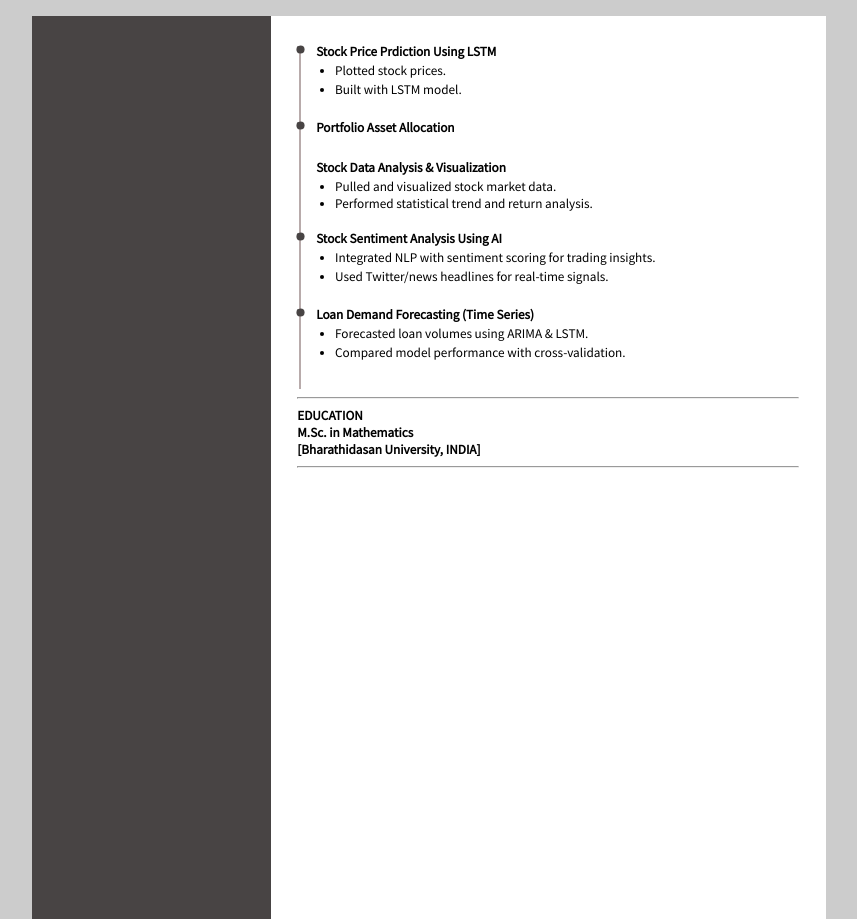
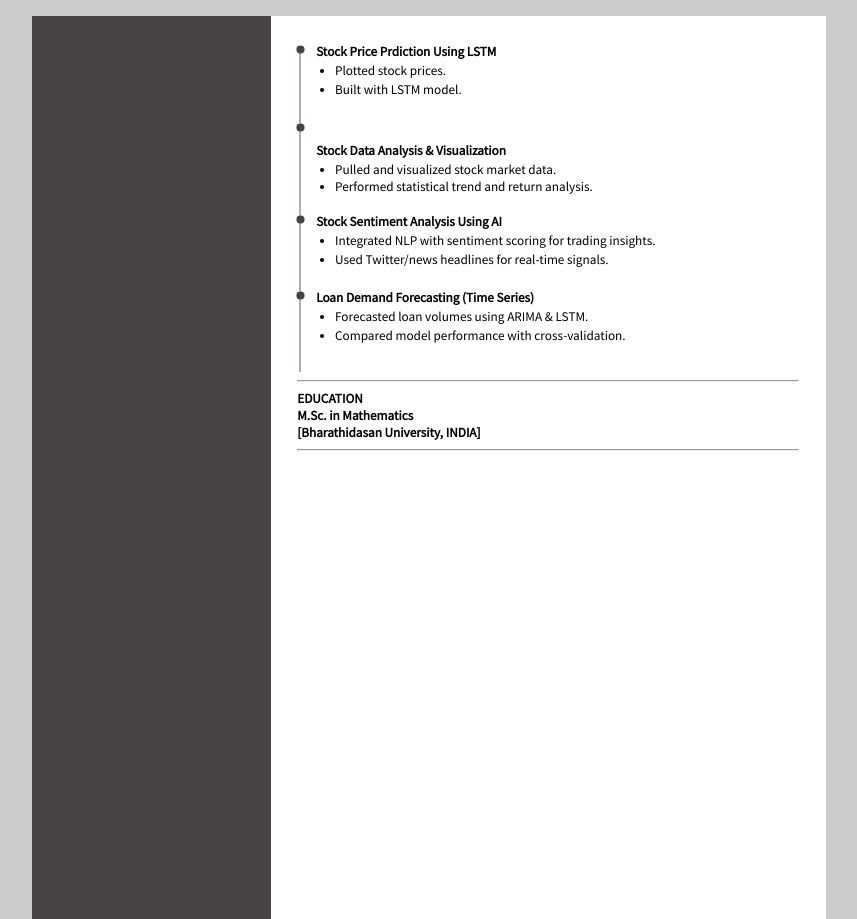
Before and after one commit to gprabakar/gprabakaran, a plain HTML site: page index.html in a window 1280 px wide. Shown: the part 1125-2044 px from the top of the page, without its empty margins (211-1068 px from the left). Drawn offline with nearby package versions, Linux system fonts and the light colour scheme.

Commit message:
Update index.html

```diff
--- a/index.html
+++ b/index.html
@@ -403,12 +403,7 @@ Interpretable and production-ready for lending platforms.
             </li>
 
             <li>
-              <div class="jobPosition">
-                <span class="bolded">
-                  Portfolio Asset Allocation
-                </span>
 
-              </div>
 
 
 
```
